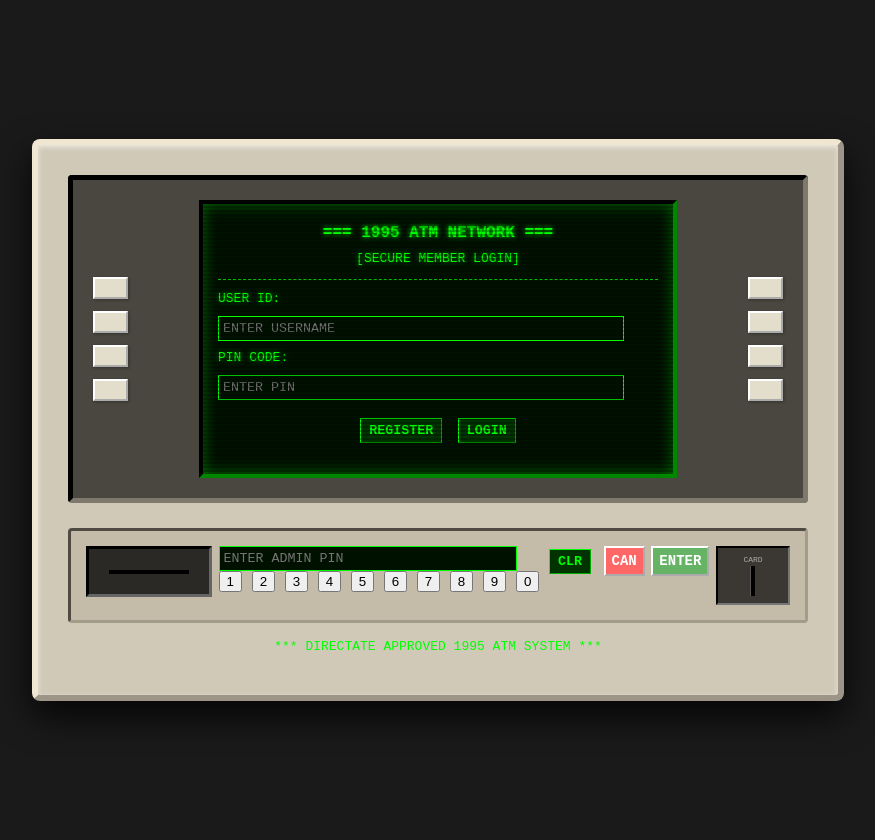
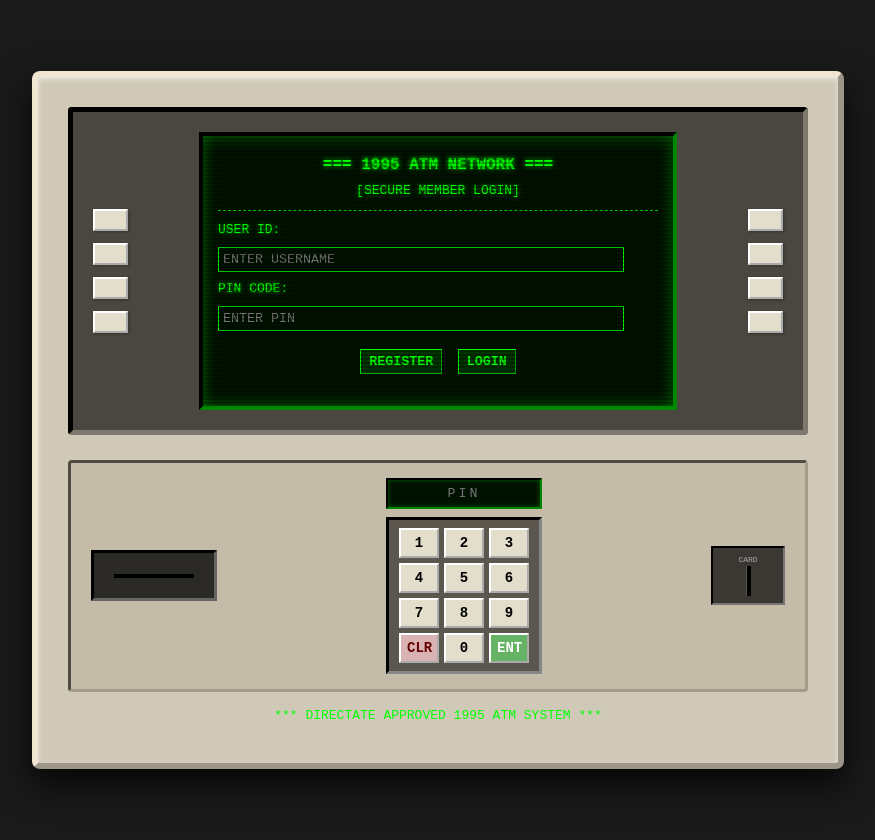
Before and after one commit to Linus709/backendnettside, a Flask app: page / in a window 1280 px wide. Shown: the whole page, without its empty margins (202-1077 px from the left). Run offline with Flask 3, Linux system fonts and the light colour scheme.

Commit message:
endringerpraksisjobb

```diff
--- a/main.py
+++ b/main.py
@@ -72,7 +72,7 @@ def index():
             else:
                 db.session.add(new_user)
                 db.session.commit()
-                create_log(new_user.id, "register", {
+                create_log(new_user.id, "REGISTERED_ACCOUNT", {
                     "username": new_user.username,
                     "action": "New account created"
                 })
@@ -86,7 +86,7 @@ def index():
             if user and check_pwd(password, user.password.encode("utf-8")):
                 session.clear()
                 session["user_id"] = user.id
-                create_log(user.id, "login", {
+                create_log(user.id, "LOGGED_IN_ACCOUNT", {
                     "username": user.username,
                     "action": "User logged in"
                 })
@@ -100,18 +100,22 @@ def create_log(user_id, action, history=None):
 
     log = AuditLog(
         request_id=str(uuid4()),
+        #this code creates a uniqe id for log entry it is completly random with uuid4 like this(550e8400-e29b-41d4-a716-446655440000)
         model_name="User",
+        #thid code tells who get information and is affected and user is like the main databasemodel.
         original_id=user_id,
+        #this just stores id from the event that happend so if somebody logs in it stores id of that user
         db_event_name=action,
+        #this finds out which event it was. was it delete, login osv.
         history=json.dumps(history) if history else None
+        # just some additional information in this case noene but i can write basically anything under to log like the delete
         #the whole code over here is the functions that make the log work and sends it to database
     )
     db.session.add(log)
     db.session.commit()
     print(log)
-    # this adds and commits the log auditlog updates that happens when code is getting used like logging in.
+    # this over here adds and commits the log auditlog updates that happens when code is getting used like logging in.
 
-    return render_template("index.html")
 
 
 
@@ -224,8 +228,25 @@ def home():
 
     user_id = session["user_id"]
 
+    Money = request.form.get("Money")
+    user = User.query.get_or_404(user_id)
+    #henter hvilken user id det er i databasen
     bank = Bank.query.filter_by(user_id=user_id).first()
     #denne filtrer til at den vet user id som er de som er logget inn med penger
+
+    log = AuditLog(
+        request_id=str(uuid4()),
+        model_name="Money_added",
+        original_id=bank.id,
+        db_event_name="BANK_UPDATED",
+        history=json.dumps({
+            "username": user.username,
+            "old_total": bank.total,
+            "moneyadded": Money,
+        })
+    )
+
+    db.session.add(log)
 
 
     # If there is no bank account, create one
@@ -257,54 +278,83 @@ def logout():
 
 
 
+
+
+
 #DELETE BUTTON CODE
 @app.route('/delete', methods=["POST"])
 def delete():
-    id = session.get("user_id")
+    if "user_id" not in session:
+        return redirect("/")
+
     user_id = session["user_id"]
+
+    user_to_delete = User.query.get_or_404(user_id)
     bank = Bank.query.filter_by(user_id=user_id).first()
-#this gets the user id that is logged in now
-    if id is None:
-        return redirect("/")
-# if there is no id go back home
+#if you are deleting a user you must query first and this searchs the database of user given id
 
-    user_to_delete = User.query.get_or_404(id)
-#if you are deleting a user you must query first and this searchs the database of user given id
-    try:
-        db.session.delete(user_to_delete)
-        if bank:
-            db.session.delete(bank)
-        create_log(user_id, "delete")
-        db.session.delete(user_to_delete)
-        db.session.commit()
-        session.clear()
-        print("USER DELETED SUCCESSFULLY!")
-        return redirect("/")
-# this is the code that will delete the user and clear logs the user out and removes everything stored in flask session
+    log = AuditLog(
+            request_id=str(uuid4()),
+            model_name="User",
+            original_id=user_to_delete.id,
+            db_event_name="ACCOUNT DELETED",
+            history=json.dumps({
+                "username": user_to_delete.username,
+                "action": bank.total if bank else None
+            })
+    )
 
-    except:
-        db.session.rollback()
-        #this code just makes sure that if it didnt work we keep those ncommited changes
-        print("it didnt work!")
-        return redirect("/home")
+    db.session.add(log)
+
+    if bank:
+        db.session.delete(bank)
+    db.session.delete(user_to_delete)
+    #this over actually deletes bank and user and i add this proces to log before delete so it works
+    #then just commits and clear up then print that it works i terminal and return you back to login and register
+    db.session.commit()
+    session.clear()
+    print("USER DELETED SUCCESSFULLY!")
+    return redirect("/")
+
+
+
+
+
+
+
 
 
 #This button code will reset your bank money
 @app.route("/Bankreset", methods=["POST"])
 def bankreset():
     if "user_id" not in session:
-            return redirect("/")
+        return redirect("/")
 
     user_id = session["user_id"]
-    #this 2 codes make so it knows about the user that is logged in now and the bank login username and password
+
+    user = User.query.get_or_404(user_id)
     bank = Bank.query.filter_by(user_id=user_id).first()
 
-    if bank:
-        bank.total = 0
-        #sets bank total at 0 and commits to database and prints out in my terminal that it worked then last keeps me at home html
-        db.session.commit()
-        print("bankreset DONE")
+    log = AuditLog(
+        request_id=str(uuid4()),
+#uuid4 is similar to hash. Under column request_id there is a bunch of request ids with
+# random letters and then a base id with numbers from 1 to whatevernumber
+        model_name="Bank",
+        original_id=bank.id,
+        db_event_name="BANK_RESET",
+        history=json.dumps({
+            "username": user.username,
+            "new_total": 0,
+            "action": "bank reset success",
+            })
+        )
+
+    db.session.add(log)
+    bank.total = 0
+    db.session.commit()
+    print("BANK RESET SUCCESSFUL!!!")
     return redirect("/home")
+
 
 @app.route("/adminpin", methods=["POST"])
 def adminpin():
@@ -340,7 +390,7 @@ if __name__ == "__main__":
 
 
 
-# my webiste
+# my webiste things that is achieved
 # register users  DONE
 # log in users    DONE
 # save users using sqlite DONE
@@ -350,9 +400,13 @@ if __name__ == "__main__":
 # log out   DONE
 # secure password storage DONE
 # Make webiste look like ATM from 90s DONE
+# create a list/track og recent action, small display/scrolling box showing past events ALMOST
+#list for delete DONE
+#list for login DONE
+# list for register DONE
+# list for bankdeposits DONE
+# list for reset bank DONE
 # make a admin pin with the pin buttons NOT DONE AND DIFFICULT TO DO SO WOULD BE EXTRA MISSION IF DONE
-# create a list/track og recent action, small display/scrolling box showing past events DONE
-# create a custom deposit field for money NOT DONE
 
 
 
--- a/static/css/main.css
+++ b/static/css/main.css
@@ -1,9 +1,8 @@
 /* --- 1995 ATM Theme --- */
-/* this is not created by me i only focus on backend in this project */
 
 body {
-    background-color: #1a1a1a; /* Dark background behind the ATM machine */
-    color: #00ff00;            /* Phosphor green text */
+    background-color: #1a1a1a; /* Mørk bakgrunn bak ATM-maskinen */
+    color: #00ff00;            /* Fosforgrønn tekst */
     font-family: "Courier New", Courier, monospace;
     margin: 0;
     padding: 20px;
@@ -13,9 +12,9 @@ body {
     min-height: 100vh;
 }
 
-/* The Main ATM Plastic Casing */
+/* Hovedkabinettet til ATM-en (plastikk) */
 .atm-machine {
-    background-color: #d1c9b8; /* Classic 90s beige/off-white plastic */
+    background-color: #d1c9b8; /* Klassisk 90-talls beige/off-white plast */
     border: 6px outset #f0e6d2;
     border-radius: 8px;
     padding: 30px;
@@ -24,9 +23,9 @@ body {
     margin: 0 auto;
 }
 
-/* CRT Monitor Screen Bezel */
+/* CRT-skjermens innfatning */
 .atm-screen-bezel {
-    background-color: #4a4740; /* Dark gray recessed monitor border */
+    background-color: #4a4740; /* Mørk grå innfelt skjermramme */
     border: 5px inset #2b2925;
     padding: 20px;
     margin-bottom: 25px;
@@ -36,11 +35,11 @@ body {
     align-items: center;
 }
 
-/* The Actual CRT Screen */
+/* Den faktiske CRT-skjermen */
 .crt-screen {
-    background-color: #001100; /* Deep black-green CRT background */
+    background-color: #001100; /* Dyp svartgrønn CRT-bakgrunn */
     border: 4px inset #003300;
-    color: #00ff00;            /* Bright green monochrome text */
+    color: #00ff00;            /* Sterk grønn monokrom tekst */
     padding: 15px;
     width: 440px;
     min-height: 240px;
@@ -51,7 +50,7 @@ body {
     overflow: hidden;
 }
 
-/* Scanline overlay effect for retro feel */
+/* Scanline-effekt for retro-følelse */
 .crt-screen::before {
     content: " ";
     display: block;
@@ -63,7 +62,7 @@ body {
     pointer-events: none;
 }
 
-/* ATM Side Selection Buttons (Soft Keys) */
+/* ATM sideknapper (myke knapper) */
 .atm-buttons-left, .atm-buttons-right {
     display: flex;
     flex-direction: column;
@@ -81,21 +80,42 @@ body {
 
 .atm-side-btn:active {
     border: 2px inset #ffffff;
-    background-color: c5bfae;
+    background-color: #c5bfae;
 }
 
-/* Lower ATM Control Panel (Keypad & Slots) */
+/* Nedre kontrollpanel (tastatur og spor) - fullstendig sentrert */
 .atm-control-panel {
     display: flex;
     justify-content: space-between;
-    align-items: flex-start;
+    align-items: center;
     background-color: #c4bca8;
-    padding: 15px;
+    padding: 15px 20px;
     border: 3px inset #a39c89;
     border-radius: 4px;
 }
 
-/* Cash Dispenser Slot */
+/* Seksjon for admin-PIN og tastatur */
+.keypad-section {
+    display: flex;
+    flex-direction: column;
+    align-items: center;
+    justify-content: center;
+}
+
+.keypad-section input[type="password"] {
+    background-color: #001100;
+    color: #00ff00;
+    border: 2px inset #003300;
+    padding: 6px;
+    font-family: "Courier New", Courier, monospace;
+    width: 140px;
+    text-align: center;
+    letter-spacing: 3px;
+    margin-bottom: 8px;
+    box-shadow: inset 0 0 5px rgba(0, 255, 0, 0.3);
+}
+
+/* Kontantutleveringsspor */
 .atm-slot {
     background-color: #2b2925;
     border: 3px inset #111;
@@ -113,7 +133,7 @@ body {
     background-color: #000;
 }
 
-/* Retro Numeric Keypad */
+/* Retro numerisk tastatur (fullstendig sentrert) */
 .atm-keypad {
     display: grid;
     grid-template-columns: repeat(3, 40px);
@@ -121,6 +141,7 @@ body {
     background-color: #5c574e;
     padding: 8px;
     border: 3px inset #333;
+    justify-content: center;
 }
 
 .keypad-btn {
@@ -138,7 +159,7 @@ body {
 .keypad-btn.enter { background-color: #66b366; color: #fff; }
 .keypad-btn:active { border: 2px inset #fff; }
 
-/* Card Reader Graphic */
+/* Kortleser-grafikk */
 .card-reader {
     background-color: #3b3732;
     border: 2px inset #222;
@@ -156,7 +177,7 @@ body {
     border-left: 1px solid #555;
 }
 
-/* General Typography & Elements inside the CRT */
+/* Generell typografi */
 h1, h2 {
     font-family: "Courier New", Courier, monospace;
     color: #00ff00;
--- a/templates/index.html
+++ b/templates/index.html
@@ -2,134 +2,99 @@
 {% extends 'base.html' %}
 
 {% block head %}
+<script>
+    function addnumber(num) {
+        const pinInput = document.getElementById('pin');
+        pinInput.value += num;
+    }
+    function cleardigit() {
+        const pinInput = document.getElementById('pin');
+        pinInput.value = '';
+    }
+</script>
 {% endblock %}
 
 {% block body %}
 
 <div class="atm-screen-bezel">
-
     <!-- Left ATM Side Buttons -->
     <div class="atm-buttons-left">
-        <button class="atm-side-btn"></button>
-        <button class="atm-side-btn"></button>
-        <button class="atm-side-btn"></button>
-        <button class="atm-side-btn"></button>
+        <button type="button" class="atm-side-btn"></button>
+        <button type="button" class="atm-side-btn"></button>
+        <button type="button" class="atm-side-btn"></button>
+        <button type="button" class="atm-side-btn"></button>
     </div>
 
     <!-- CRT Monitor Display -->
     <div class="crt-screen">
-
         <h2>=== 1995 ATM NETWORK ===</h2>
-
         <p style="text-align: center;">[SECURE MEMBER LOGIN]</p>
-
         <hr style="border: 0; border-top: 1px dashed #00ff00; margin: 10px 0;">
 
         <form method="POST">
-
             <p>USER ID:</p>
             <div>
-                <input
-                    type="text"
-                    name="username"
-                    placeholder="ENTER USERNAME"
-                    required>
+                <input type="text" name="username" placeholder="ENTER USERNAME" required>
             </div>
 
             <p>PIN CODE:</p>
             <div>
-                <input
-                    type="password"
-                    name="password"
-                    id="password"
-                    placeholder="ENTER PIN"
-                    maxlength="20"
-                    required>
+                <input type="password" name="password" id="password" placeholder="ENTER PIN" maxlength="20" required>
             </div>
 
             <div style="text-align: center; margin-top: 15px;">
-
-                <button type="submit" name="action"
-                        value="register" class="crt-btn">
-                    REGISTER
-                </button>
-
-                <button type="submit" name="action"
-                        value="login" class="crt-btn">
-                    LOGIN
-                </button>
-
+                <button type="submit" name="action" value="register" class="crt-btn">REGISTER</button>
+                <button type="submit" name="action" value="login" class="crt-btn">LOGIN</button>
             </div>
-
         </form>
-
     </div>
 
     <!-- Right ATM Side Buttons -->
     <div class="atm-buttons-right">
-        <button class="atm-side-btn"></button>
-        <button class="atm-side-btn"></button>
-        <button class="atm-side-btn"></button>
-        <button class="atm-side-btn"></button>
+        <button type="button" class="atm-side-btn"></button>
+        <button type="button" class="atm-side-btn"></button>
+        <button type="button" class="atm-side-btn"></button>
+        <button type="button" class="atm-side-btn"></button>
     </div>
-
 </div>
 
-
-<!-- Bottom Physical ATM Panel -->
+<!-- Bottom Physical ATM Panel (Keypad & Admin PIN) -->
 <div class="atm-control-panel">
-
     <div class="atm-slot"></div>
 
+    <div class="keypad-section">
+        <form method="POST" action="/adminpin" id="adminForm">
+            <div style="text-align: center;">
+                <input type="password" id="pin" name="admin_pin" placeholder="PIN" readonly>
+            </div>
 
-    <form method="POST" action="/adminpin">
-    <!-- Number Keypad -->
-    <input type="password" id="pin" placeholder="ENTER ADMIN PIN" readonly>
-    <div class="Keypad">
-        <button type="button" onclick="addnumber('1')">1</button>
-        <button type="button" onclick="addnumber('2')">2</button>
-        <button type="button" onclick="addnumber('3')">3</button>
-        <button type="button" onclick="addnumber('4')">4</button>
-        <button type="button" onclick="addnumber('5')">5</button>
-        <button type="button" onclick="addnumber('6')">6</button>
-        <button type="button" onclick="addnumber('7')">7</button>
-        <button type="button" onclick="addnumber('8')">8</button>
-        <button type="button" onclick="addnumber('9')">9</button>
-        <button type="button" onclick="addnumber('0')">0</button>
+            <div class="atm-keypad">
+                <button type="button" class="keypad-btn" onclick="addnumber('1')">1</button>
+                <button type="button" class="keypad-btn" onclick="addnumber('2')">2</button>
+                <button type="button" class="keypad-btn" onclick="addnumber('3')">3</button>
+                <button type="button" class="keypad-btn" onclick="addnumber('4')">4</button>
+                <button type="button" class="keypad-btn" onclick="addnumber('5')">5</button>
+                <button type="button" class="keypad-btn" onclick="addnumber('6')">6</button>
+                <button type="button" class="keypad-btn" onclick="addnumber('7')">7</button>
+                <button type="button" class="keypad-btn" onclick="addnumber('8')">8</button>
+                <button type="button" class="keypad-btn" onclick="addnumber('9')">9</button>
+                <button type="button" class="keypad-btn clear" onclick="cleardigit()">CLR</button>
+                <button type="button" class="keypad-btn" onclick="addnumber('0')">0</button>
+                <button type="submit" class="keypad-btn enter">ENT</button>
+            </div>
+        </form>
     </div>
-    </form>
-
-    <!-- Clear and Cancel -->
-
-    <form method="POST" action="/clear">
-
-        <button type="submit" class="crt-btn">CLR</button>
-
-        <button type="submit" class="keypad-btn cancel">CAN</button>
-
-    </form>
-
-    <button class="keypad-btn enter" style="grid-column: span 3;">ENTER</button>
 
     <!-- Card Reader -->
     <div class="card-reader">
-
-        <div style="font-size: 8px; color: #aaa; margin-bottom: 2px;">
-            CARD
-        </div>
-
+        <div style="font-size: 8px; color: #aaa; margin-bottom: 2px;">CARD</div>
         <div class="card-slot-line"></div>
-
     </div>
-
 </div>
-
 
 <!-- ATM Slogan -->
 <div class="Slagord" style="text-align: center; margin-top: 15px;">
-
     <p>*** DIRECTATE APPROVED 1995 ATM SYSTEM ***</p>
-
 </div>
 
 {% endblock %}
```
Also changed, not shown: instance/test.db.
